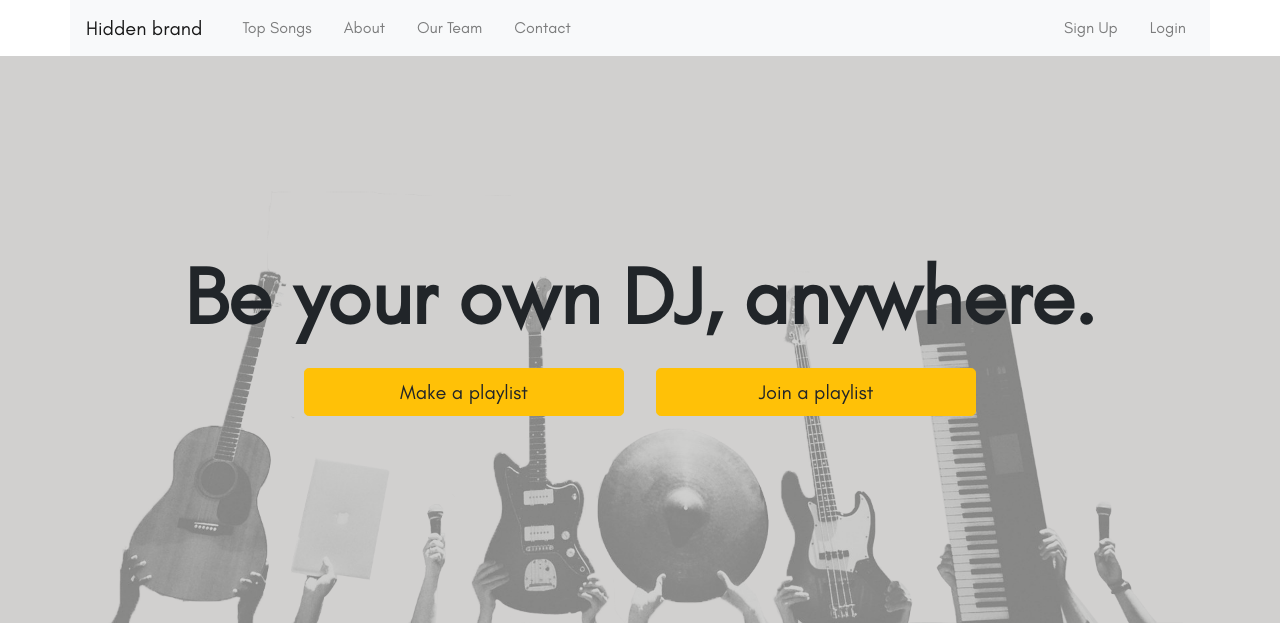
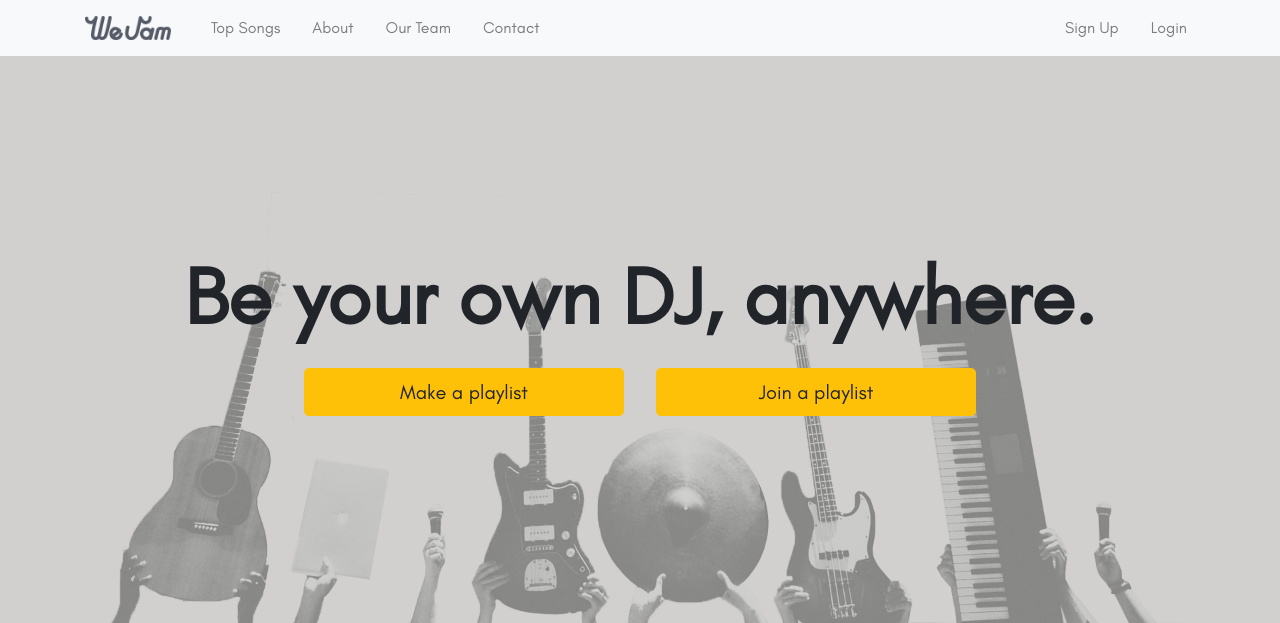
Before and after one commit to ne-oh/wejam, a PHP site: page / in a window 1280 px wide. Shown: the top 623 px of the page. Run offline with PHP 8.4, Linux system fonts and the light colour scheme.

Commit message:
Add logo

```diff
--- a/navbar.php
+++ b/navbar.php
@@ -1,9 +1,12 @@
-<nav class="navbar navbar-expand-lg navbar-light bg-light container">
+<nav class="navbar navbar-expand-lg navbar-light bg-light">
+<div class="container">
   <button class="navbar-toggler" type="button" data-toggle="collapse" data-target="#navbarTogglerDemo01" aria-controls="navbarTogglerDemo01" aria-expanded="false" aria-label="Toggle navigation">
     <span class="navbar-toggler-icon"></span>
   </button>
   <div class="collapse navbar-collapse" id="navbarTogglerDemo01">
-    <a class="navbar-brand nav-justified" href="#">Hidden brand</a>
+    <a class="navbar-brand nav-justified" href="/">
+      <img style="height: 1.9vw" src="assets/logo-grey.png"/>
+    </a>
     <ul class="navbar-nav mr-auto mt-2 mt-lg-0">
       <li class="nav-item">
         <a class="nav-link" href="top-songs.php"><li>Top Songs</li></a>
@@ -27,5 +30,6 @@
         <a class="nav-link" href="login.php"><li>Login</li></a>
       </li>
 </ul>
-  </div>
+ </div>
+</div>
 </nav>
```
